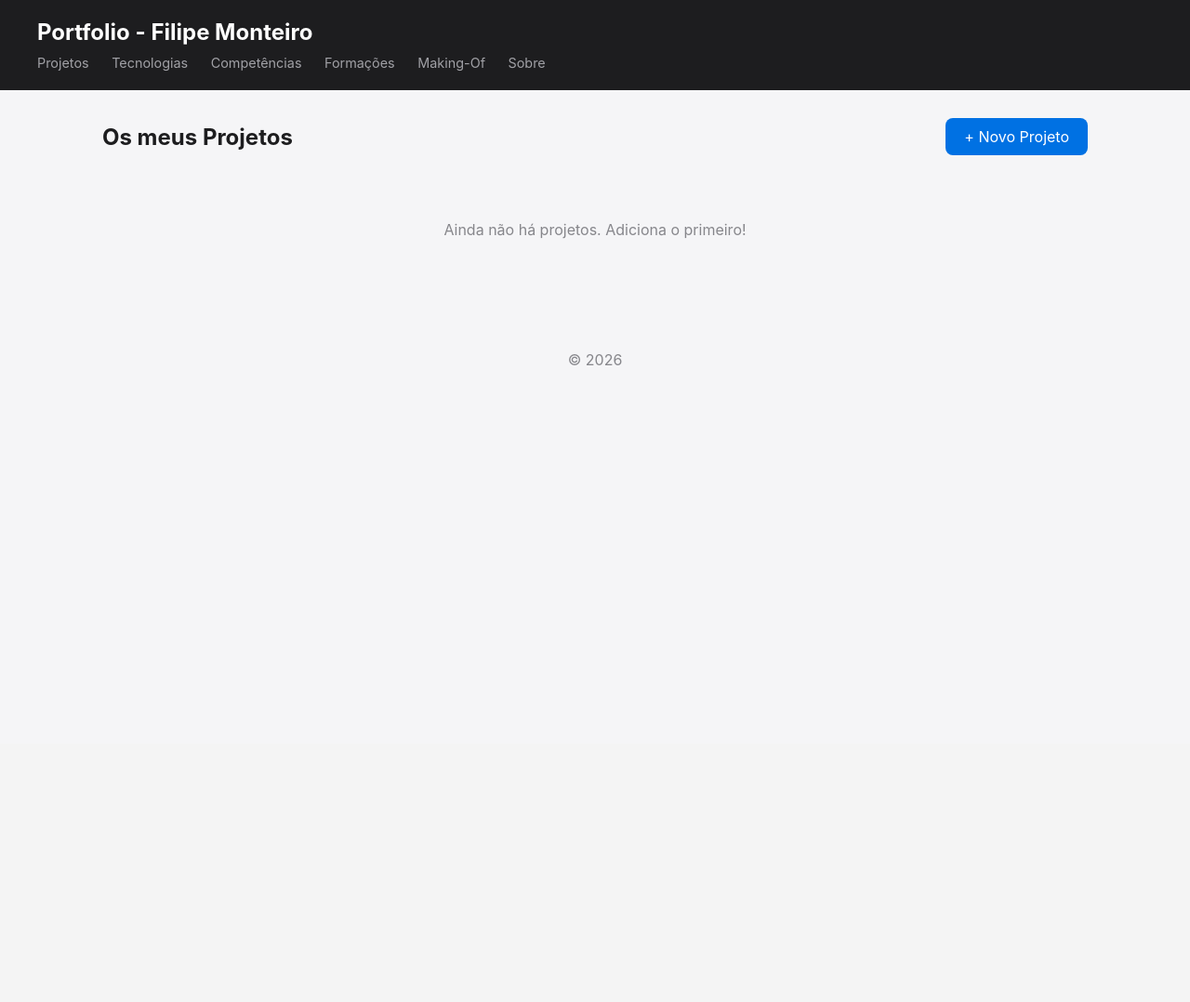
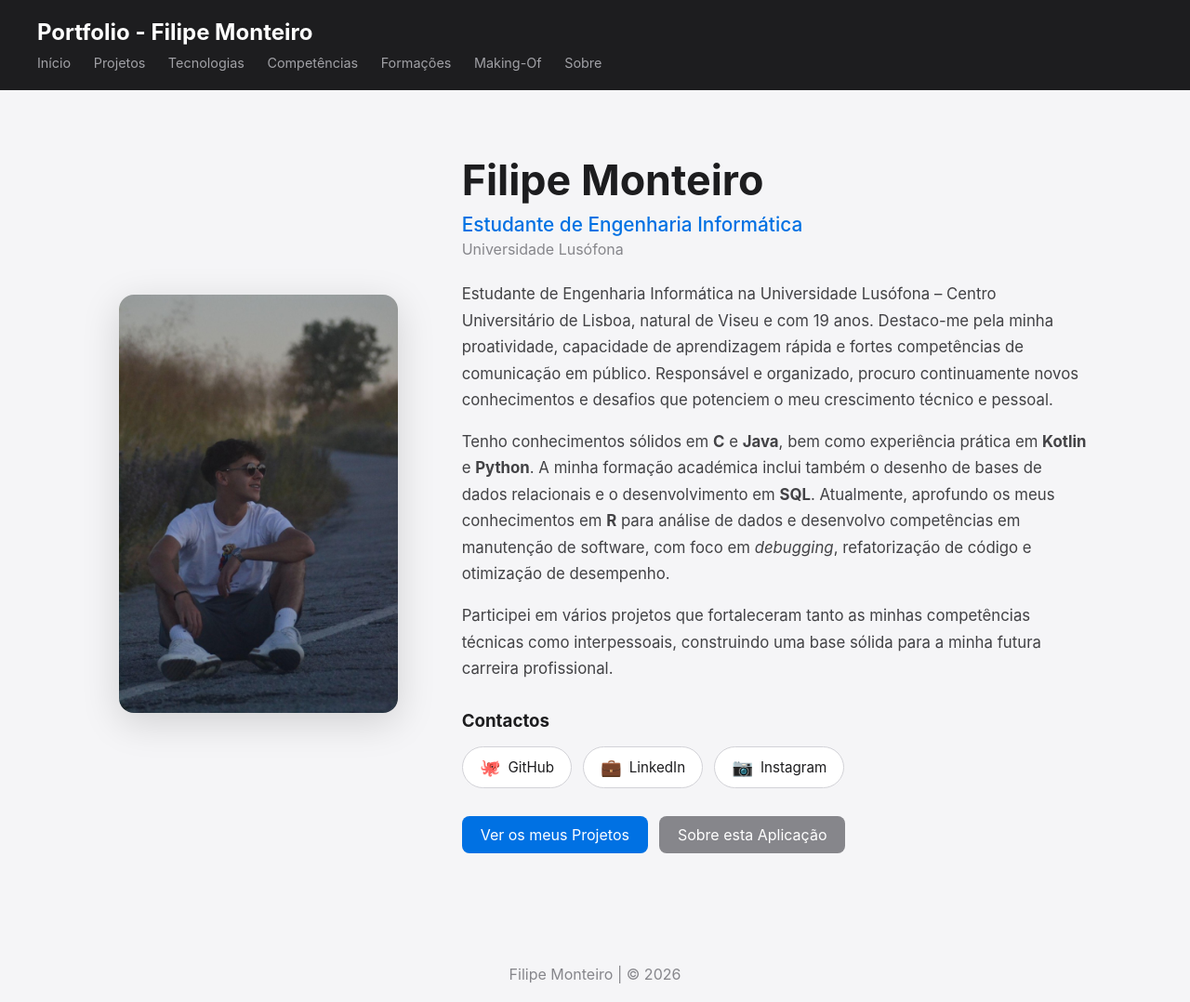
Before and after one commit to a22407332FilipeMonteiro/portfolio-django, a Django app: page /portfolio/ in a window 1280 px wide. Shown: the whole page at 93% size. Before the commit the page ends 393 px from the top, so only its background shows below. Run offline with Django 5.2, Linux system fonts and the light colour scheme; data that the repository does not hold is empty; some libraries are stand-ins or nearby versions.

Commit message:
feat: add about me section(home)

```diff
--- a/portfolio/templates/portfolio/base.html
+++ b/portfolio/templates/portfolio/base.html
@@ -26,6 +26,7 @@
     <header>
         <h1>Portfolio - Filipe Monteiro</h1>
         <nav>
+            <a href="{% url 'portfolio:home' %}">Início</a>
             <a href="{% url 'portfolio:lista_projetos' %}">Projetos</a>
             <a href="{% url 'portfolio:lista_tecnologias' %}">Tecnologias</a>
             <a href="{% url 'portfolio:lista_competencias' %}">Competências</a>
@@ -37,6 +38,6 @@
     <main>
         {% block content %}{% endblock %}
     </main>
-    <footer>© 2026</footer>
+    <footer>Filipe Monteiro | © 2026</footer>
 </body>
 </html>
--- /dev/null
+++ b/portfolio/templates/portfolio/home.html
@@ -0,0 +1,178 @@
+<!-- portfolio/templates/portfolio/home.html -->
+{% extends 'portfolio/base.html' %}
+{% load static %}
+
+{% block title %}Sobre Mim{% endblock %}
+
+{% block content %}
+    <div class="hero">
+        <!-- Lado esquerdo: Foto -->
+        <div class="hero-foto">
+            <img src="{% static 'portfolio/imagens/perfil.jpeg' %}"
+                 alt="Filipe Monteiro"
+                 class="foto-perfil">
+        </div>
+
+        <!-- Lado direito: Info -->
+        <div class="hero-info">
+            <h1>Filipe Monteiro</h1>
+            <p class="subtitulo">Estudante de Engenharia Informática</p>
+            <p class="instituicao">Universidade Lusófona</p>
+
+            <p class="bio">
+            Estudante de Engenharia Informática na Universidade Lusófona – Centro Universitário
+            de Lisboa, natural de Viseu e com 19 anos. Destaco-me pela minha proatividade,
+            capacidade de aprendizagem rápida e fortes competências de comunicação em público.
+            Responsável e organizado, procuro continuamente novos conhecimentos e desafios que
+            potenciem o meu crescimento técnico e pessoal.
+            </p>
+
+            <p class="bio">
+            Tenho conhecimentos sólidos em <strong>C</strong> e <strong>Java</strong>, bem como
+            experiência prática em <strong>Kotlin</strong> e <strong>Python</strong>. A minha
+            formação académica inclui também o desenho de bases de dados relacionais e o
+            desenvolvimento em <strong>SQL</strong>. Atualmente, aprofundo os meus conhecimentos
+            em <strong>R</strong> para análise de dados e desenvolvo competências em manutenção
+            de software, com foco em <em>debugging</em>, refatorização de código e otimização
+            de desempenho.
+            </p>
+
+            <p class="bio">
+            Participei em vários projetos que fortaleceram tanto as minhas competências técnicas
+            como interpessoais, construindo uma base sólida para a minha futura carreira profissional.
+            </p>
+
+            <h3 style="margin-top: 30px;">Contactos</h3>
+            <div class="redes-sociais">
+                <a href="https://github.com/a22407332FilipeMonteiro"
+                   target="_blank"
+                   class="rede-social github">
+                    <span class="icon">🐙</span>
+                    <span>GitHub</span>
+                </a>
+
+                <a href="https://www.linkedin.com/in/filipe-monteiro-550016329/"
+                   target="_blank"
+                   class="rede-social linkedin">
+                    <span class="icon">💼</span>
+                    <span>LinkedIn</span>
+                </a>
+
+                <a href="https://www.instagram.com/filipeemonteiroo/"
+                   target="_blank"
+                   class="rede-social instagram">
+                    <span class="icon">📷</span>
+                    <span>Instagram</span>
+                </a>
+
+
+            </div>
+
+            <div class="cta-botoes">
+                <a href="{% url 'portfolio:lista_projetos' %}" class="btn">
+                    Ver os meus Projetos
+                </a>
+                <a href="{% url 'portfolio:sobre' %}" class="btn btn-secondary">
+                    Sobre esta Aplicação
+                </a>
+            </div>
+        </div>
+    </div>
+
+    <style>
+        .hero {
+            display: grid;
+            grid-template-columns: 1fr 2fr;
+            gap: 50px;
+            align-items: center;
+            padding: 40px 0;
+        }
+
+        @media (max-width: 768px) {
+            .hero {
+                grid-template-columns: 1fr;
+                text-align: center;
+            }
+        }
+
+        .hero-foto {
+            display: flex;
+            justify-content: center;
+        }
+
+        .foto-perfil {
+            width: 100%;
+            max-width: 300px;
+            height: auto;
+            border-radius: 16px;
+            box-shadow: 0 10px 40px rgba(0,0,0,0.15);
+        }
+
+        .hero-info h1 {
+            font-size: 2.8em;
+            margin-bottom: 8px;
+            color: #1d1d1f;
+        }
+
+        .subtitulo {
+            font-size: 1.3em;
+            color: #0071e3;
+            margin-bottom: 4px;
+            font-weight: 500;
+        }
+
+        .instituicao {
+            color: #86868b;
+            margin-bottom: 24px;
+        }
+
+        .bio {
+            font-size: 1.05em;
+            line-height: 1.7;
+            color: #424245;
+            margin-bottom: 16px;
+        }
+
+        .redes-sociais {
+            display: flex;
+            flex-wrap: wrap;
+            gap: 12px;
+            margin-top: 16px;
+        }
+
+        .rede-social {
+            display: flex;
+            align-items: center;
+            gap: 8px;
+            padding: 10px 18px;
+            background: white;
+            border: 1px solid #d2d2d7;
+            border-radius: 24px;
+            text-decoration: none;
+            color: #1d1d1f;
+            font-size: 0.95em;
+            transition: all 0.2s;
+        }
+
+        .rede-social:hover {
+            transform: translateY(-2px);
+            box-shadow: 0 4px 12px rgba(0,0,0,0.1);
+        }
+
+        .rede-social .icon {
+            font-size: 1.2em;
+        }
+
+        .rede-social.github:hover { border-color: #1d1d1f; }
+        .rede-social.linkedin:hover { border-color: #0a66c2; color: #0a66c2; }
+        .rede-social.instagram:hover { border-color: #e4405f; color: #e4405f; }
+        .rede-social.email:hover { border-color: #34c759; color: #34c759; }
+
+        .cta-botoes {
+            display: flex;
+            gap: 12px;
+            margin-top: 30px;
+            flex-wrap: wrap;
+        }
+    </style>
+{% endblock %}
--- a/portfolio/urls.py
+++ b/portfolio/urls.py
@@ -7,9 +7,11 @@ app_name = 'portfolio'
 
 urlpatterns = [
 
+    # Home
+    path('', views.home, name='home'),
+
     # Projetos
-    path('', views.lista_projetos, name='lista_projetos'),
-    path('projetos/', views.lista_projetos, name='projetos'),
+    path('projetos/', views.lista_projetos, name='lista_projetos'),
     path('projetos/novo/', views.criar_projeto, name='criar_projeto'),
     path('projetos/<int:id>/editar/', views.editar_projeto, name='editar_projeto'),
     path('projetos/<int:id>/apagar/', views.apagar_projeto, name='apagar_projeto'),
@@ -20,14 +22,11 @@ urlpatterns = [
     path('tecnologias/<int:id>/editar/', views.editar_tecnologia, name='editar_tecnologia'),
     path('tecnologias/<int:id>/apagar/', views.apagar_tecnologia, name='apagar_tecnologia'),
 
-
     # Competências
     path('competencias/', views.lista_competencias, name='lista_competencias'),
     path('competencias/nova/', views.criar_competencia, name='criar_competencia'),
     path('competencias/<int:id>/editar/', views.editar_competencia, name='editar_competencia'),
     path('competencias/<int:id>/apagar/', views.apagar_competencia, name='apagar_competencia'),
-
-
 
     # Formações
     path('formacoes/', views.lista_formacoes, name='lista_formacoes'),
@@ -35,9 +34,8 @@ urlpatterns = [
     path('formacoes/<int:id>/editar/', views.editar_formacao, name='editar_formacao'),
     path('formacoes/<int:id>/apagar/', views.apagar_formacao, name='apagar_formacao'),
 
-    # Makingof
+    # Making-Of
     path('makingof/', views.lista_makingof, name='lista_makingof'),
-
 
     # Sobre
     path('sobre/', views.sobre, name='sobre'),
--- a/portfolio/views.py
+++ b/portfolio/views.py
@@ -257,3 +257,11 @@ def sobre(request):
         'stats': stats,
         'makingof_recente': makingof_recente,
     })
+
+
+
+# ============ HOME ============
+
+
+def home(request):
+    return render(request, 'portfolio/home.html')
```
Also changed, not shown: portfolio/static/portfolio/imagens/perfil.jpeg (added).
